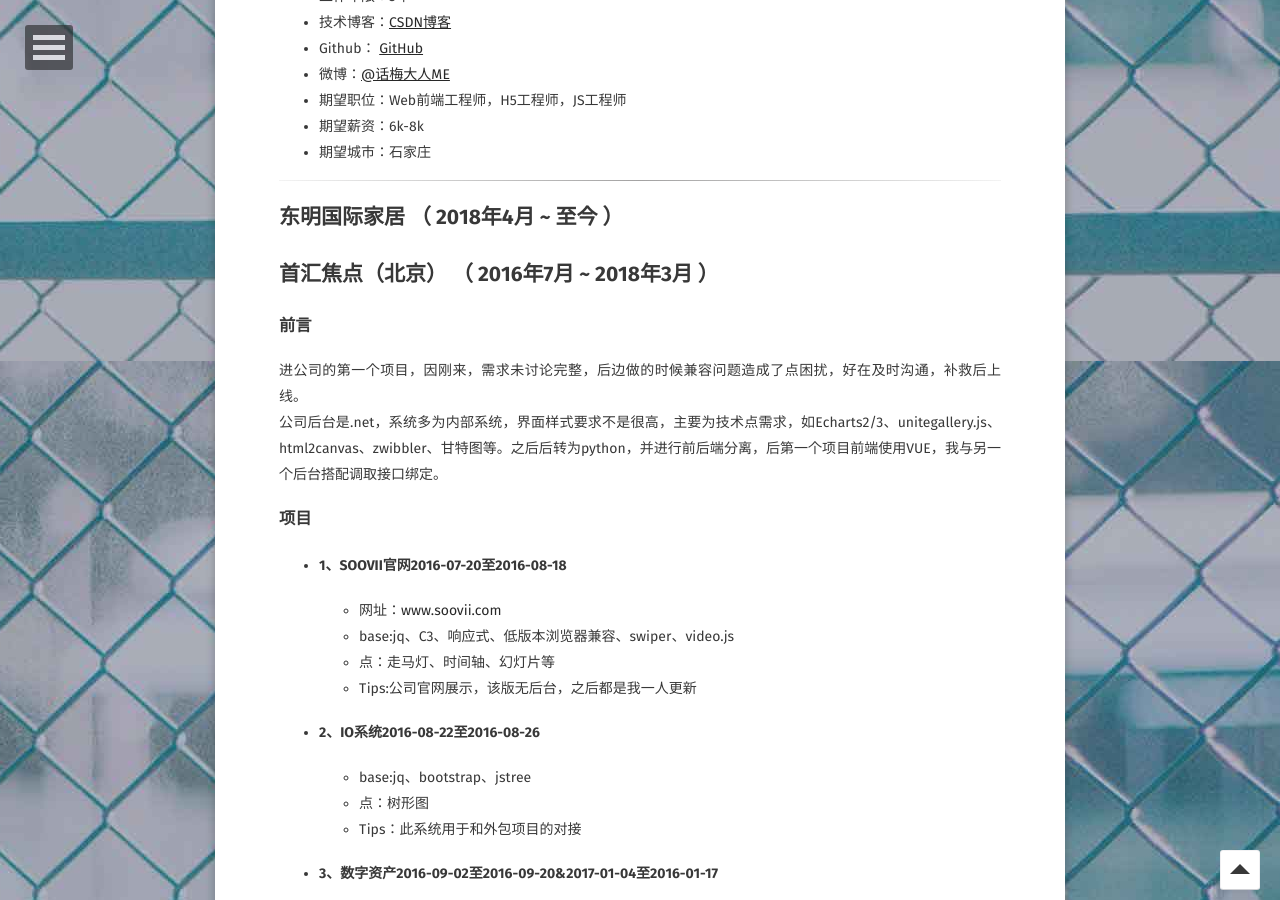
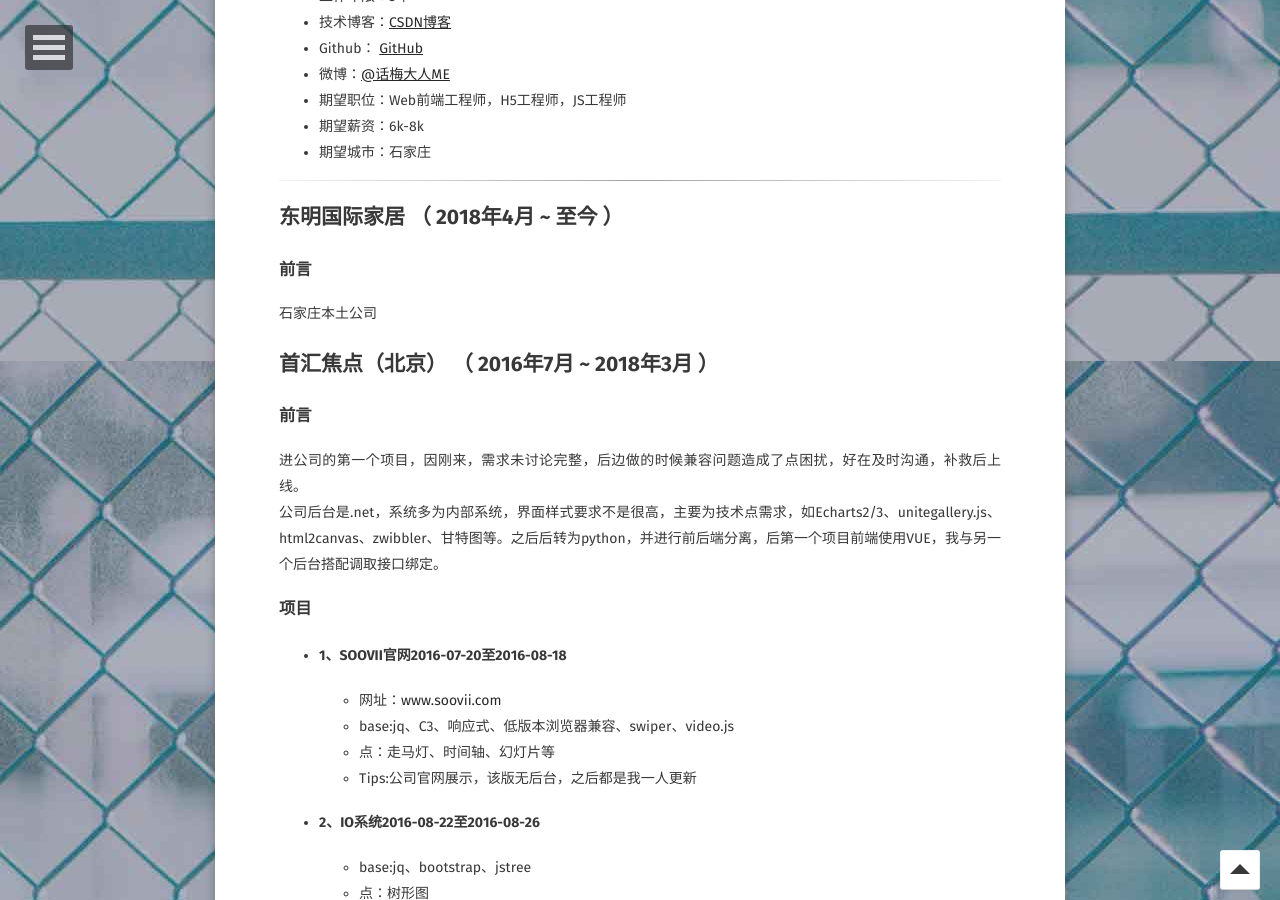
Before and after one commit to ybx13579/IceYang.github.io, a Jekyll site: the page built from about/index.md, in a window 1280 px wide and 900 px high, scrolled down 539 px. Built offline with Jekyll 4.4.1, drawn with Linux system fonts in a browser that asks for light colours; some web fonts are replaced.

Commit message:
Update index.md

```diff
--- a/about/index.md
+++ b/about/index.md
@@ -30,6 +30,10 @@ comments: false
 
 
 ## 东明国际家居 （ 2018年4月 ~ 至今 ）
+
+### 前言
+石家庄本土公司
+
 
 
 
```
